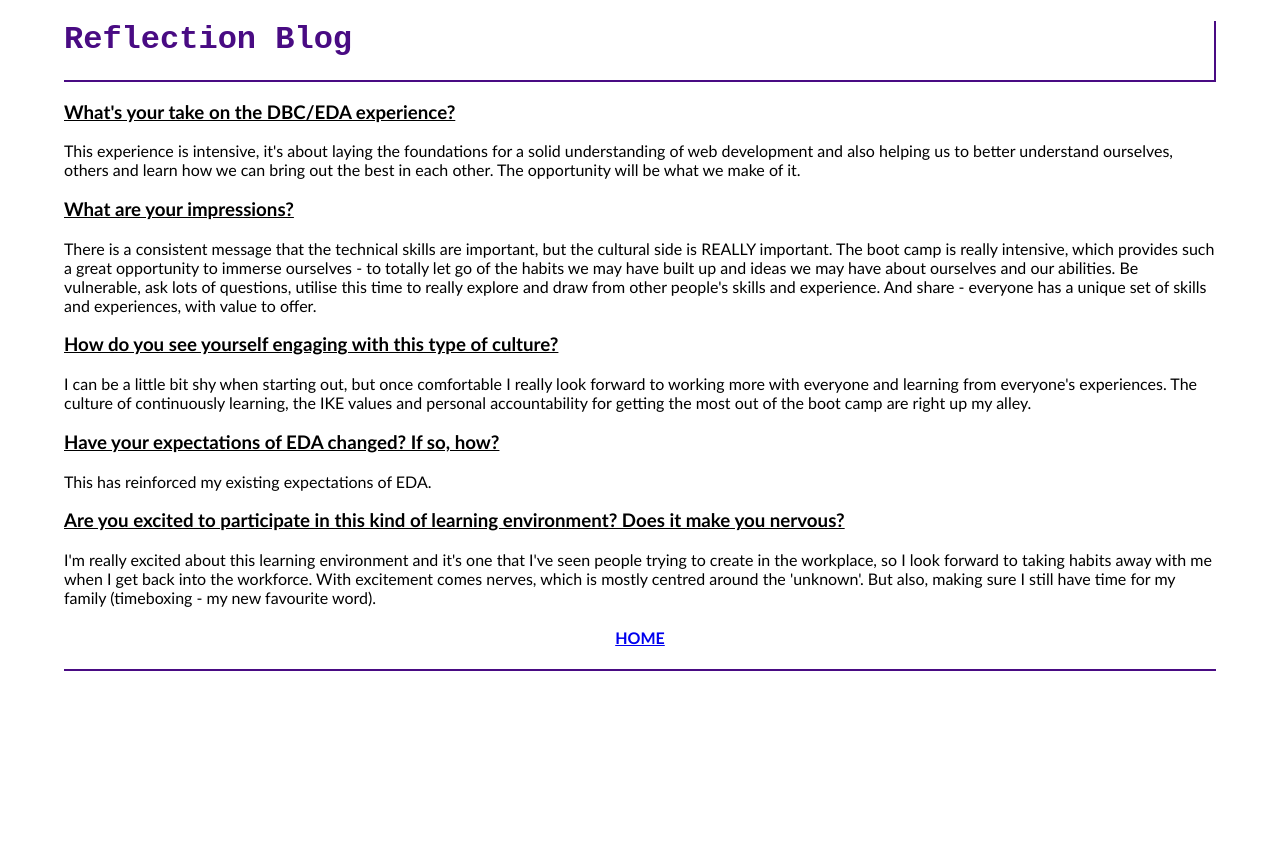
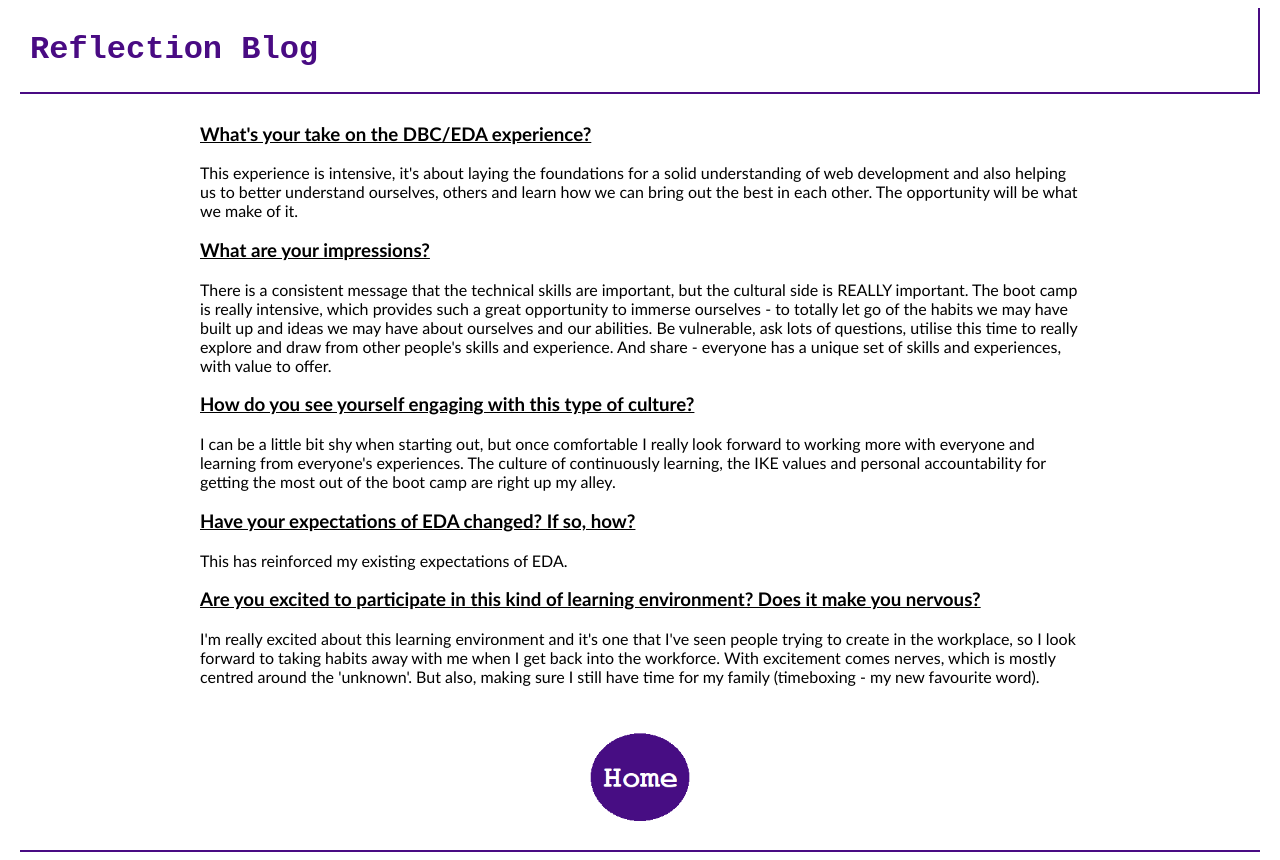
Before and after one commit to rosie-b/rosie-b.github.io, a plain HTML site: page blog/c1-reflection-blog.html in a window 1280 px wide. Before the commit the page ends 800 px from the top, so only its background shows below. Drawn offline with Linux system fonts and the light colour scheme.

Commit message:
add home button to footer; adjust margins and padding;

```diff
--- a/blog/c1-reflection-blog.html
+++ b/blog/c1-reflection-blog.html
@@ -9,15 +9,15 @@
 
   <body>
 
-    <div class="wrapper">
-        <header>
-            <h1>Reflection Blog</h1>
-        </header>
+    <header>
+        <h1>Reflection Blog</h1>
+    </header>
+    <div class="main_content">
         <h3>What's your take on the DBC/EDA experience?</h3>
         <p>
             This experience is intensive, it's about laying the foundations for a solid understanding of web development and also helping us to better understand ourselves, others and learn how we can bring out the best in each other. The opportunity will be what we make of it.
         </p>
-        <h3>What are your impressions?</h3>
+            <h3>What are your impressions?</h3>
         <p>
             There is a consistent message that the technical skills are important, but the cultural side is REALLY important. The boot camp is really intensive, which provides such a great opportunity to immerse ourselves - to totally let go of the habits we may have built up and ideas we may have about ourselves and our abilities. Be vulnerable, ask lots of questions, utilise this time to really explore and draw from other people's skills and experience. And share - everyone has a unique set of skills and experiences, with value to offer.
         </p>
@@ -33,10 +33,12 @@
         <p>
             I'm really excited about this learning environment and it's one that I've seen people trying to create in the workplace, so I look forward to taking habits away with me when I get back into the workforce. With excitement comes nerves, which is mostly centred around the 'unknown'. But also, making sure I still have time for my family (timeboxing - my new favourite word).
         </p>
-        <footer>
-            <h4><a href="../index.html">HOME</a></h4>
-        </footer>
     </div>
+    <footer>
+        <a href="../index.html">
+            <img src="../images/home_button.png" alt="home-button" style="width:100px;border:0px;">
+        </a>
+    </footer>
 
   </body>
 
--- a/styles/main.css
+++ b/styles/main.css
@@ -1,28 +1,32 @@
 * {
     font-family: 'Gill Sans', 'Gill Sans MT', Calibri, 'Trebuchet MS', sans-serif;
+    /*outline: 1px solid red !important;*/   /*Use when wanting to check the layout*/
 }
 
-.wrapper {
-    width: 90%;
+body {
     margin-left: auto;
     margin-right: auto;
 }
 
-body {
-    background: white;
-    margin-left: auto;
-    margin-right: auto;
-}
 header {
     background: white;
     border-bottom: 2px solid rgb(73, 11, 131);
     border-right: 2px solid rgb(73, 11, 131);
-    margin-left: auto;
-    margin-right: auto;
+    margin-left: 20px;
+    margin-right: 20px;
+    padding: 2px 10px 2px 10px;
 }
+
 h1 {
     font-family: Courier New, Courier, monospace;
     color: rgb(73, 11, 131);
+}
+
+.main_content {
+    background: white;
+    margin-left: 100px;
+    margin-right: 100px;
+    padding: 10px 100px 10px 100px;
 }
 
 h3 {
@@ -34,8 +38,9 @@ li {
     list-style-type: none;
 }
 footer {
+    background: white;
     border-bottom: 2px solid rgb(73, 11, 131);
-    margin-left: auto;
-    margin-right: auto;
+    margin-left: 20px;
+    margin-right: 20px;
     text-align: center;
 }
```
Also changed, not shown: blog/c1-time-and-habits-blog.html (+10 -7 lines), index.html (+6 -6 lines), images/home_button.png (added).
